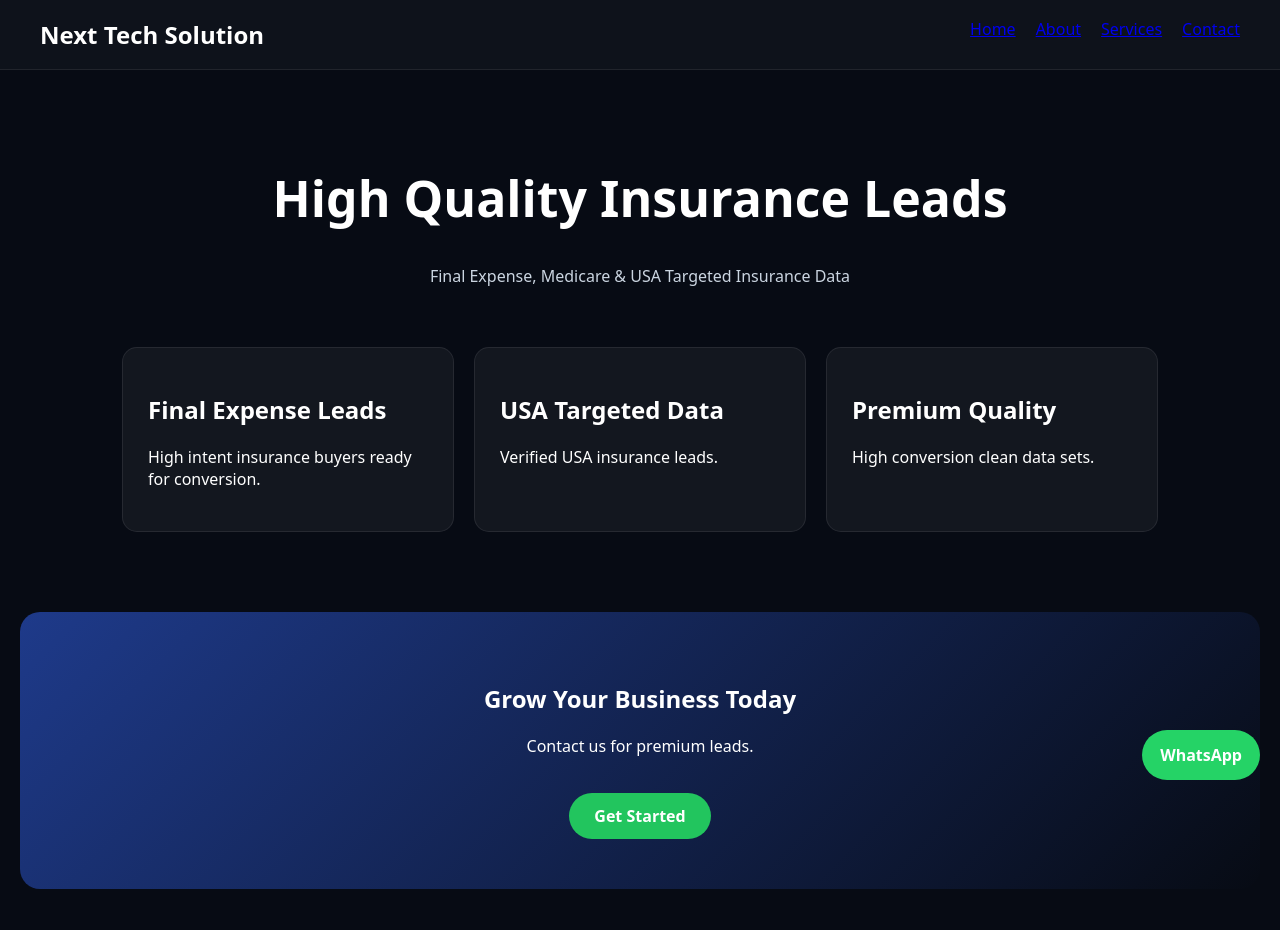
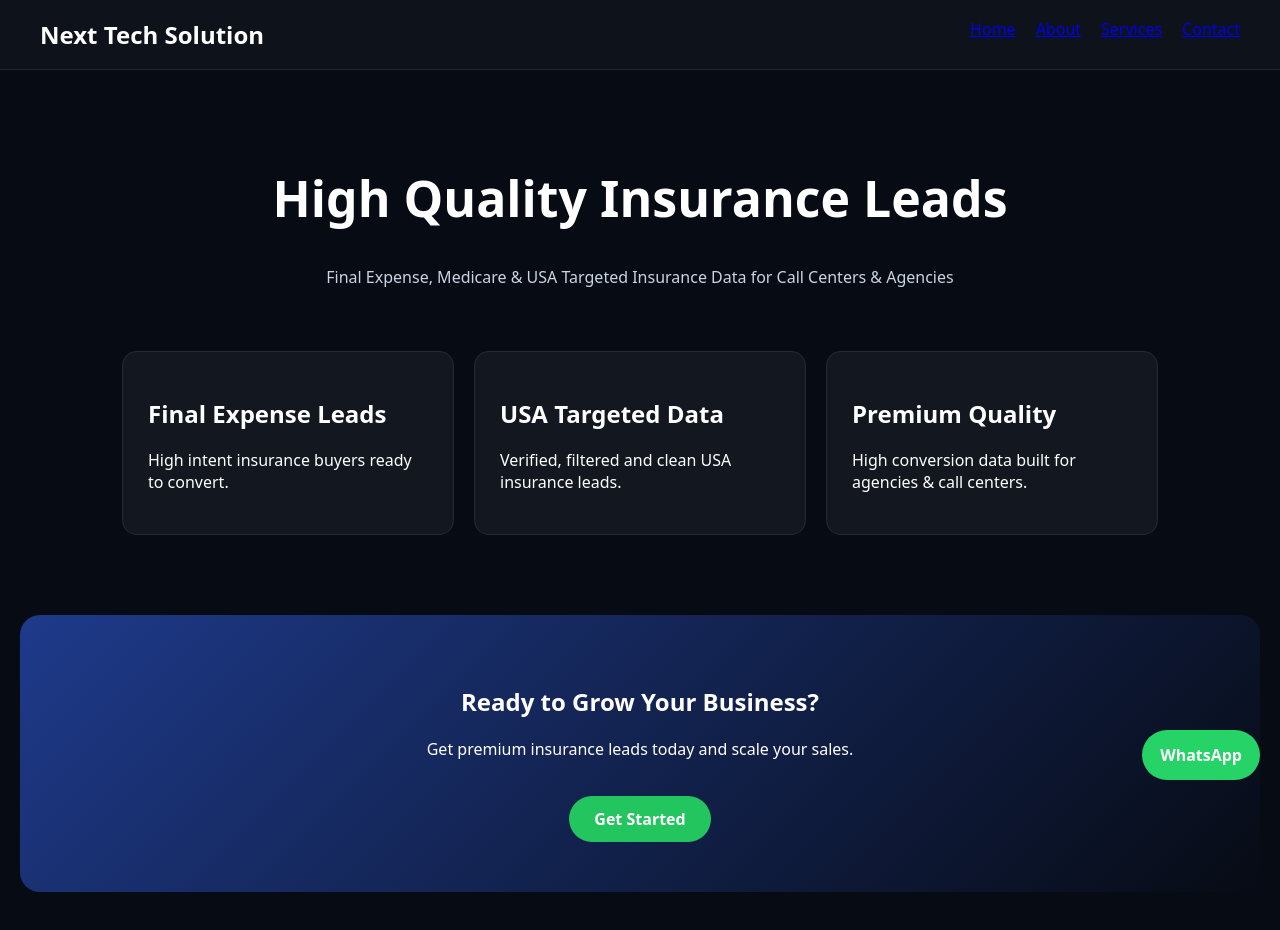
Before and after one commit to Afaq122/next-tech-site, a Next.js app: page / in a window 1280 px wide. Shown: the top 930 px of the page. Built offline with nearby package versions, Linux system fonts and the light colour scheme.

Commit message:
final clean UI fix

```diff
--- a/app/page.tsx
+++ b/app/page.tsx
@@ -4,42 +4,53 @@ export default function Home() {
   return (
     <div style={styles.page}>
 
+      {/* HERO */}
       <div style={styles.hero}>
-        <h1 style={styles.title}>High Quality Insurance Leads</h1>
+        <h1 style={styles.title}>
+          High Quality Insurance Leads
+        </h1>
+
         <p style={styles.subtitle}>
-          Final Expense, Medicare & USA Targeted Insurance Data
+          Final Expense, Medicare & USA Targeted Insurance Data for Call Centers & Agencies
         </p>
       </div>
 
+      {/* FEATURE BOXES */}
       <div style={styles.boxContainer}>
 
         <div style={styles.box}>
           <h2>Final Expense Leads</h2>
-          <p>High intent insurance buyers ready for conversion.</p>
+          <p>High intent insurance buyers ready to convert.</p>
         </div>
 
         <div style={styles.box}>
           <h2>USA Targeted Data</h2>
-          <p>Verified USA insurance leads.</p>
+          <p>Verified, filtered and clean USA insurance leads.</p>
         </div>
 
         <div style={styles.box}>
           <h2>Premium Quality</h2>
-          <p>High conversion clean data sets.</p>
+          <p>High conversion data built for agencies & call centers.</p>
         </div>
 
       </div>
 
+      {/* CTA SECTION */}
       <div style={styles.cta}>
-        <h2>Grow Your Business Today</h2>
-        <p>Contact us for premium leads.</p>
+        <h2>Ready to Grow Your Business?</h2>
+        <p>Get premium insurance leads today and scale your sales.</p>
 
         <a href="/contact" style={styles.button}>
           Get Started
         </a>
       </div>
 
-      <a href="https://wa.me/923091003892" style={styles.whatsapp}>
+      {/* WHATSAPP BUTTON */}
+      <a
+        href="https://wa.me/923091003892"
+        target="_blank"
+        style={styles.whatsapp}
+      >
         WhatsApp
       </a>
 
@@ -47,7 +58,10 @@ export default function Home() {
   );
 }
 
-const styles = {
+/* =======================
+   STYLES (IMPORTANT PART)
+======================= */
+const styles: any = {
   page: {
     background: "#070b14",
     color: "white",
@@ -62,13 +76,15 @@ const styles = {
   },
 
   title: {
-    fontSize: 50
+    fontSize: 50,
+    fontWeight: "bold"
   },
 
   subtitle: {
     color: "#cbd5e1",
     maxWidth: 700,
-    margin: "10px auto"
+    margin: "10px auto",
+    lineHeight: 1.6
   },
 
   boxContainer: {
@@ -115,6 +131,7 @@ const styles = {
     borderRadius: 50,
     color: "white",
     textDecoration: "none",
-    fontWeight: "bold"
+    fontWeight: "bold",
+    zIndex: 999
   }
 };
```
